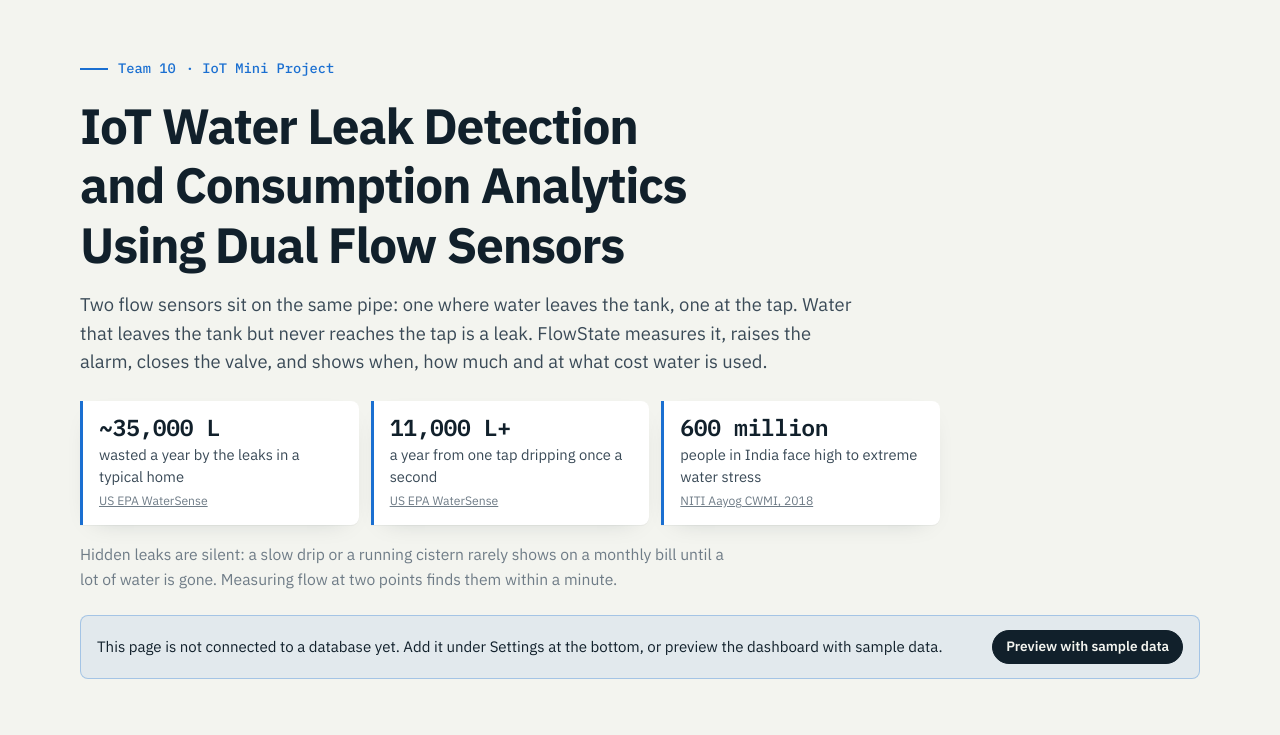
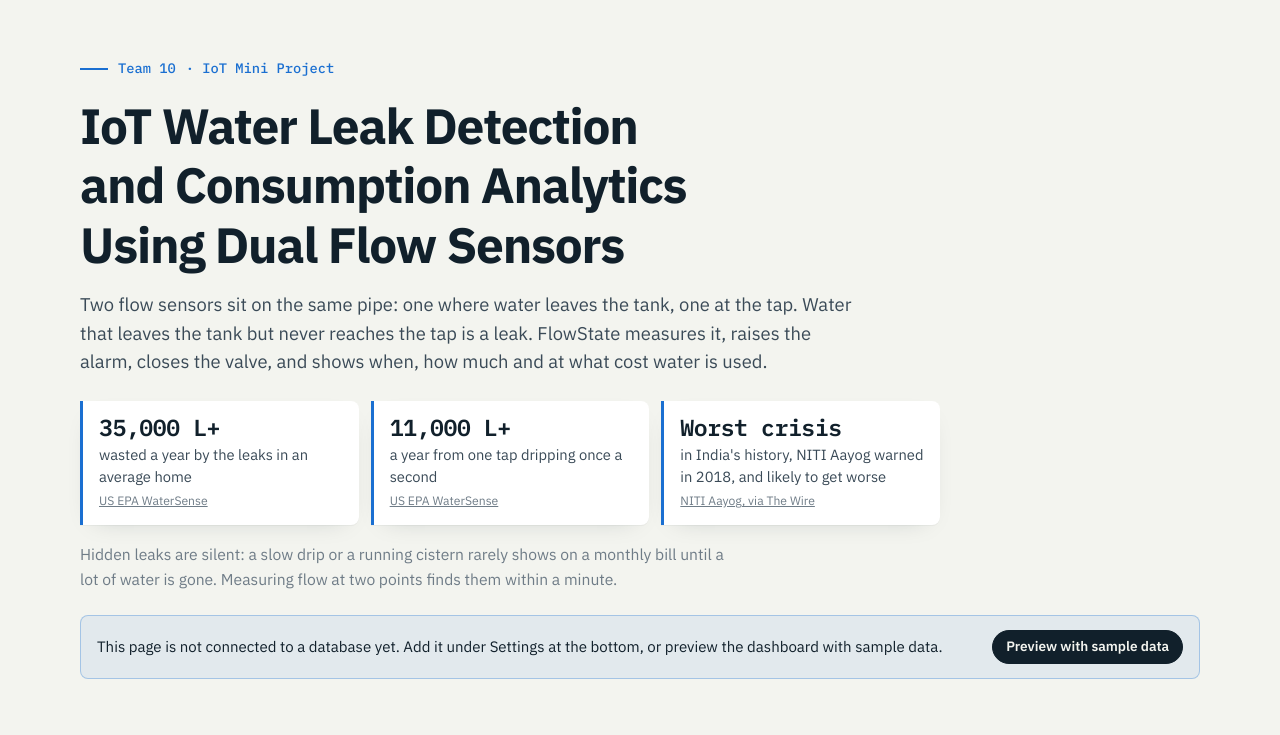
Before and after one commit to Darshanpawar7/Sustain-x, a website: page Web_Dashboard/index.html in a window 1280 px wide. Shown: the part 65-800 px from the top of the page. Drawn offline with nearby package versions, Linux system fonts and the light colour scheme.

Commit message:
docs: cite only figures confirmed on their source pages
The US EPA page states "more than 9,300 gallons" a year for an average
home's leaks, so the dashboard and README now say 35,000 L+ rather than
a range. The 600 million water-stress figure could not be confirmed on
a source page, so it is replaced by NITI Aayog's warning, as reported
by The Wire, that India faces the worst water crisis in its history.

```diff
--- a/Web_Dashboard/index.html
+++ b/Web_Dashboard/index.html
@@ -72,9 +72,9 @@
             <h1 id="projectTitle">IoT Water Leak Detection and Consumption Analytics Using Dual Flow Sensors</h1>
             <p class="lede">Two flow sensors sit on the same pipe: one where water leaves the tank, one at the tap. Water that leaves the tank but never reaches the tap is a leak. FlowState measures it, raises the alarm, closes the valve, and shows when, how much and at what cost water is used.</p>
             <ul class="facts" aria-label="Why it matters">
-                <li><strong>~35,000 L</strong><span>wasted a year by the leaks in a typical home</span><a href="https://www.epa.gov/watersense/fix-leak-week" rel="noopener" target="_blank">US EPA WaterSense</a></li>
+                <li><strong>35,000 L+</strong><span>wasted a year by the leaks in an average home</span><a href="https://www.epa.gov/watersense/fix-leak-week" rel="noopener" target="_blank">US EPA WaterSense</a></li>
                 <li><strong>11,000 L+</strong><span>a year from one tap dripping once a second</span><a href="https://www.epa.gov/watersense/fix-leak-week" rel="noopener" target="_blank">US EPA WaterSense</a></li>
-                <li><strong>600 million</strong><span>people in India face high to extreme water stress</span><a href="https://thewire.in/environment/water-crisis-india-niti-aayog" rel="noopener" target="_blank">NITI Aayog CWMI, 2018</a></li>
+                <li><strong>Worst crisis</strong><span>in India's history, NITI Aayog warned in 2018, and likely to get worse</span><a href="https://thewire.in/environment/water-crisis-india-niti-aayog" rel="noopener" target="_blank">NITI Aayog, via The Wire</a></li>
             </ul>
             <p class="lede lede-small">Hidden leaks are silent: a slow drip or a running cistern rarely shows on a monthly bill until a lot of water is gone. Measuring flow at two points finds them within a minute.</p>
         </section>
```
Also changed, not shown: README.md.
